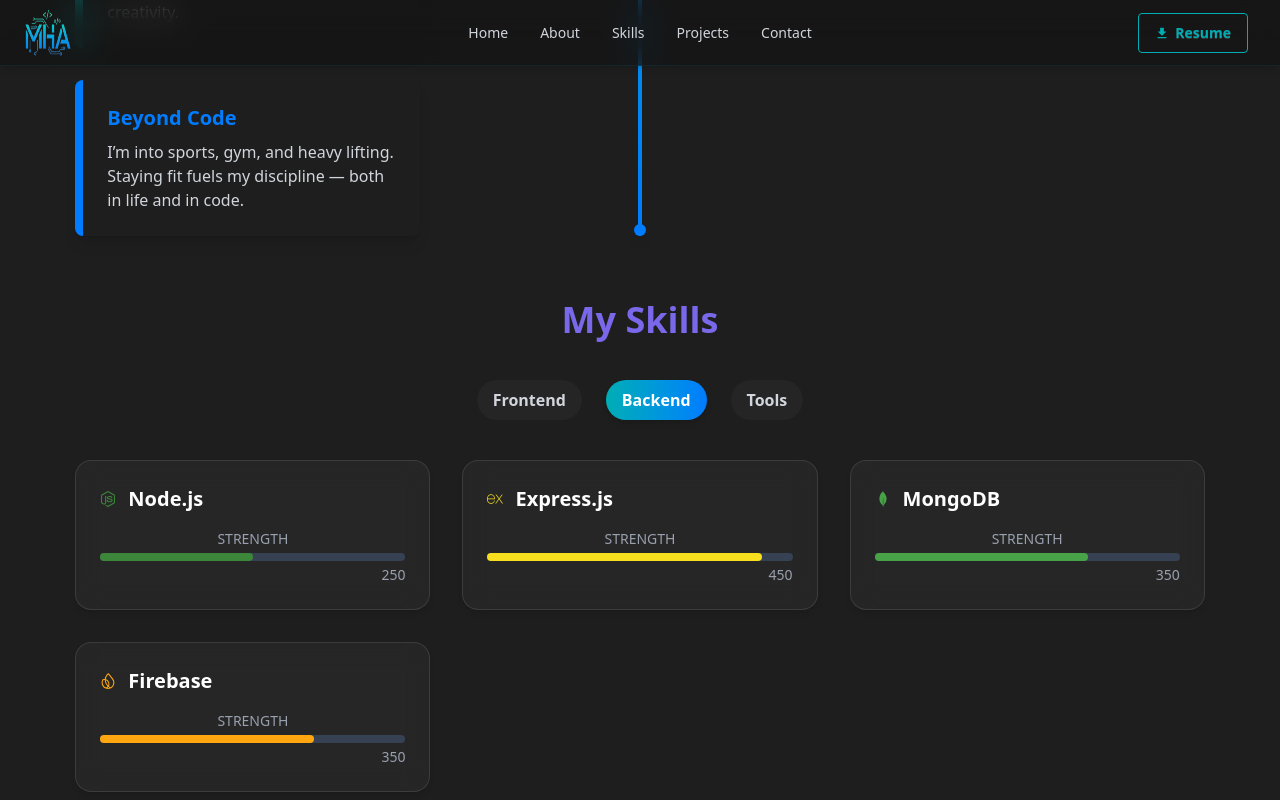
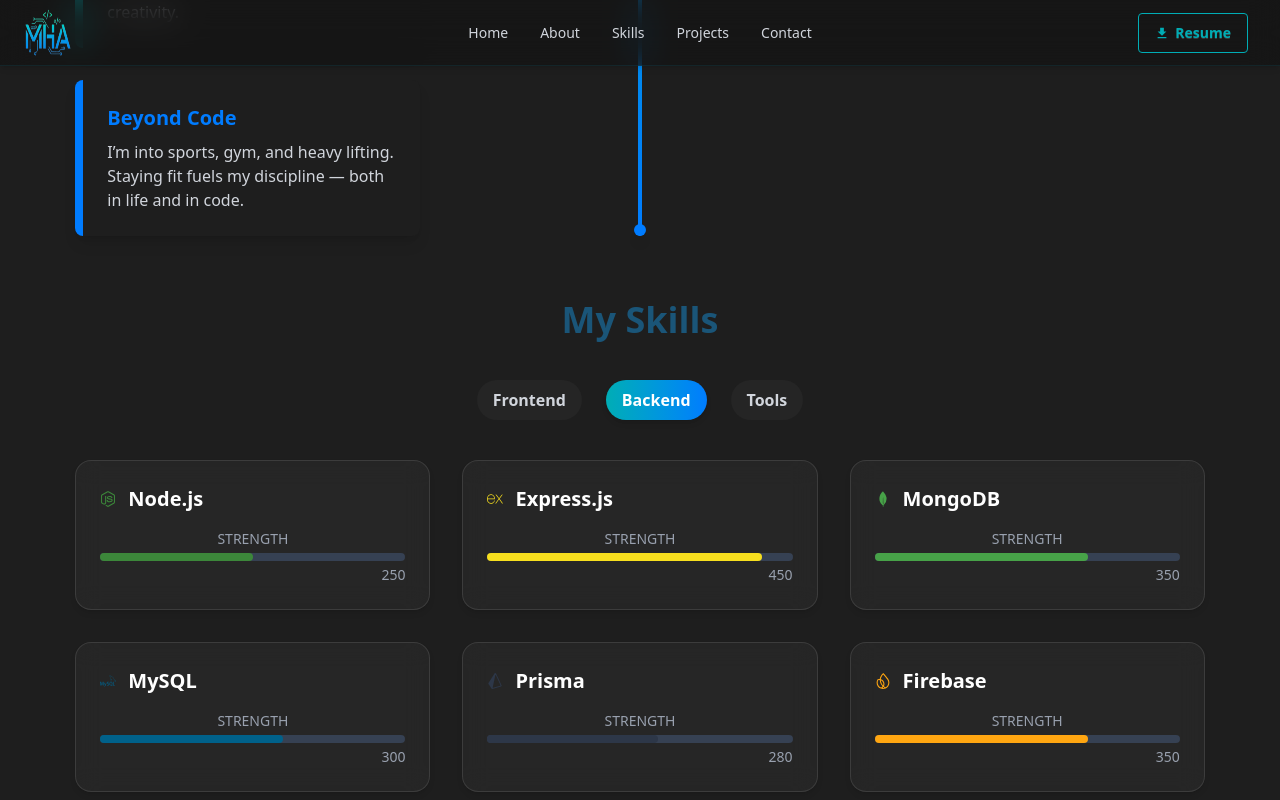
Before and after one commit to mehediakash01/Portfolio, a React (Vite) app: page / in a window 1280 px wide. Both pictures are taken after a click on the button "Backend". Shown: the part 1222-2022 px from the top of the page. Built offline with nearby package versions, Linux system fonts and the light colour scheme.

Commit message:
updated skill section

```diff
--- a/src/Component/MySkills/MySkills.jsx
+++ b/src/Component/MySkills/MySkills.jsx
@@ -1,4 +1,4 @@
-import React, { useEffect, useState } from "react";
+import React, { useState } from "react";
 import { motion } from "framer-motion";
 import {
   FaReact,
@@ -18,31 +18,30 @@
   SiFirebase,
   SiVercel,
   SiReactrouter,
+  SiNextdotjs,
+  SiTypescript,
+  SiRedux,
+  SiMysql,
+  SiPrisma,
 } from "react-icons/si";
 import { VscCode } from "react-icons/vsc";
-import Container from "../Container/Container";
 
 const skillCategories = {
   frontend: [
     { name: "React", icon: <FaReact />, color: "#61DAFB", level: 400 },
-    {
-      name: "Tailwind CSS",
-      icon: <SiTailwindcss />,
-      color: "#38BDF8",
-      level: 400,
-    },
-    {
-      name: "React Router",
-      icon: <SiReactrouter />,
-      color: "#F44250",
-      level: 350,
-    },
+    { name: "Next.js", icon: <SiNextdotjs />, color: "#000000", level: 350 },
+    { name: "TypeScript", icon: <SiTypescript />, color: "#3178C6", level: 320 },
+    { name: "Redux", icon: <SiRedux />, color: "#764ABC", level: 300 },
+    { name: "Tailwind CSS", icon: <SiTailwindcss />, color: "#38BDF8", level: 400 },
+    { name: "React Router", icon: <SiReactrouter />, color: "#F44250", level: 350 },
     { name: "Bootstrap", icon: <FaBootstrap />, color: "#7952B3", level: 350 },
   ],
   backend: [
     { name: "Node.js", icon: <FaNodeJs />, color: "#3C873A", level: 250 },
     { name: "Express.js", icon: <SiExpress />, color: "#F7DF1E", level: 450 },
     { name: "MongoDB", icon: <SiMongodb />, color: "#47A248", level: 350 },
+    { name: "MySQL", icon: <SiMysql />, color: "#00618A", level: 300 },
+    { name: "Prisma", icon: <SiPrisma />, color: "#2D3748", level: 280 },
     { name: "Firebase", icon: <SiFirebase />, color: "#FFA611", level: 350 },
   ],
   tools: [
@@ -56,7 +55,6 @@
 
 const MySkills = () => {
   const [activeTab, setActiveTab] = useState("frontend");
-
   const tabs = ["frontend", "backend", "tools"];
 
   return (
@@ -77,6 +75,10 @@
               "#FFFFFF",
               "#A259FF",
               "#007ACC",
+              "#3178C6",
+              "#764ABC",
+              "#00618A",
+              "#2D3748",
             ],
             transition: { duration: 10, repeat: Infinity },
           }}
```
